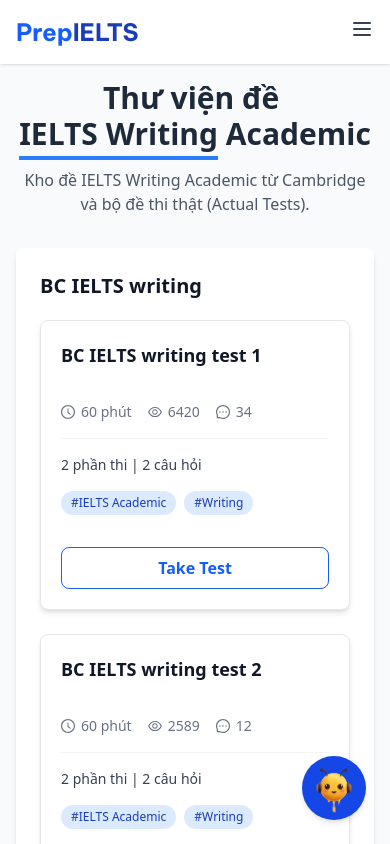
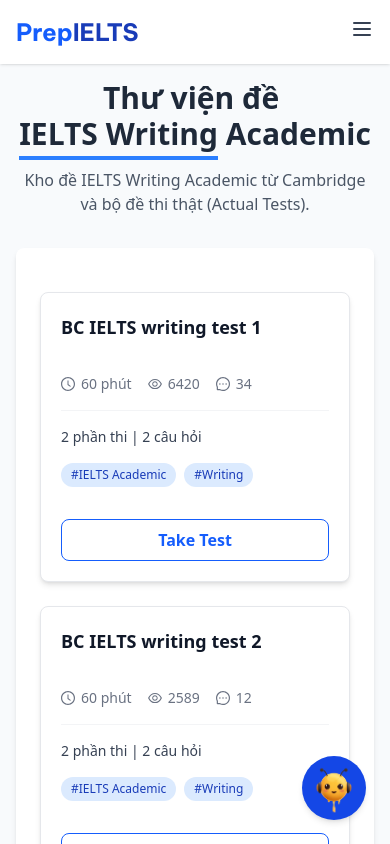
Before and after one commit to binhminh108/FE-ATI, a React (Vite) app: page /writing in a window 390 px wide. Shown: the top 844 px of the page. Built offline with nearby package versions, Linux system fonts and the light colour scheme.

Commit message:
Lupacachi

```diff
--- a/src/components/List/IeltsListWriting.jsx
+++ b/src/components/List/IeltsListWriting.jsx
@@ -1,25 +1,21 @@
 import React, { useState } from "react";
 import { Link, useNavigate } from "react-router-dom";
-// --- THAY ĐỔI: Import thêm icons mới ---
 import {
   ClockCircleOutlined,
-  EyeOutlined, // Icon mới
-  MessageOutlined, // Icon mới
+  EyeOutlined,
+  MessageOutlined,
 } from "@ant-design/icons";
 
-// --- THAY ĐỔI: Cập nhật cấu trúc dữ liệu để khớp với UI mới ---
+// --- DỮ LIỆU ĐÃ CẬP NHẬT (16 BÀI CHIA THÀNH 2 SECTION) ---
 const testSectionsData = [
   {
-    title: "BC IELTS writing", // Đổi tên section
     tests: [
       {
         id: "c15_t1",
         title: "BC IELTS writing test 1",
         taskType: 1,
-        promptText:
-          "The chart below shows the percentage of the population in four Asian countries living in cities from 1970 to 2020, with projections for 2030 and 2040.",
-        promptImage: "https://i.imgur.com/g0P21G5.png",
-        // --- Dữ liệu mới ---
+        promptText: "The chart below shows...",
+        promptImage: "https://i.imgur.com/v11mG9k.png", // Link ảnh mới
         duration: "60 phút",
         views: 6420,
         comments: 34,
@@ -30,10 +26,8 @@
         id: "c15_t2",
         title: "BC IELTS writing test 2",
         taskType: 2,
-        promptText:
-          "Some people say that advertising is extremely successful at persuading us to buy things. Other people think that advertising is so common that we no longer pay attention to it. Discuss both these views and give your own opinion.",
+        promptText: "Some people say that advertising...",
         promptImage: null,
-        // --- Dữ liệu mới ---
         duration: "60 phút",
         views: 2589,
         comments: 12,
@@ -43,10 +37,9 @@
       {
         id: "c15_t3",
         title: "BC IELTS writing test 3",
-        taskType: 1, // Giả lập data
+        taskType: 1,
         promptText: "Some other task 1 prompt.",
-        promptImage: "https://i.imgur.com/g0P21G5.png",
-        // --- Dữ liệu mới ---
+        promptImage: "https://i.imgur.com/v11mG9k.png",
         duration: "60 phút",
         views: 2352,
         comments: 12,
@@ -56,10 +49,9 @@
       {
         id: "c15_t4",
         title: "BC IELTS writing test 4",
-        taskType: 2, // Giả lập data
+        taskType: 2,
         promptText: "Some other task 2 prompt.",
         promptImage: null,
-        // --- Dữ liệu mới ---
         duration: "60 phút",
         views: 2289,
         comments: 3,
@@ -69,10 +61,9 @@
       {
         id: "c14_t1",
         title: "BC IELTS writing test 5",
-        taskType: 1, // Giả lập data
+        taskType: 1,
         promptText: "C14 Task 1 prompt.",
-        promptImage: "https://i.imgur.com/g0P21G5.png",
-        // --- Dữ liệu mới ---
+        promptImage: "https://i.imgur.com/v11mG9k.png",
         duration: "60 phút",
         views: 1338,
         comments: 1,
@@ -82,10 +73,9 @@
       {
         id: "c14_t2",
         title: "BC IELTS writing test 6",
-        taskType: 2, // Giả lập data
+        taskType: 2,
         promptText: "C14 Task 2 prompt.",
         promptImage: null,
-        // --- Dữ liệu mới ---
         duration: "60 phút",
         views: 1284,
         comments: 1,
@@ -95,10 +85,9 @@
       {
         id: "c14_t3",
         title: "BC IELTS writing test 7",
-        taskType: 1, // Giả lập data
+        taskType: 1,
         promptText: "C14 Task 3 prompt.",
-        promptImage: "https://i.imgur.com/g0P21G5.png",
-        // --- Dữ liệu mới ---
+        promptImage: "https://i.imgur.com/v11mG9k.png",
         duration: "60 phút",
         views: 1167,
         comments: 2,
@@ -108,10 +97,9 @@
       {
         id: "c14_t4",
         title: "BC IELTS writing test 8",
-        taskType: 2, // Giả lập data
+        taskType: 2,
         promptText: "C14 Task 4 prompt.",
         promptImage: null,
-        // --- Dữ liệu mới ---
         duration: "60 phút",
         views: 1245,
         comments: 3,
@@ -120,21 +108,116 @@
       },
     ],
   },
-  // ... (Các section khác)
+  {
+    tests: [
+      {
+        id: "c16_t1",
+        title: "BC IELTS writing test 9",
+        taskType: 1,
+        promptText: "Prompt for test 9",
+        promptImage: "https://i.imgur.com/v11mG9k.png",
+        duration: "60 phút",
+        views: 1500,
+        comments: 10,
+        description: "2 phần thi | 2 câu hỏi",
+        tags: ["IELTS Academic", "Writing"],
+      },
+      {
+        id: "c16_t2",
+        title: "BC IELTS writing test 10",
+        taskType: 2,
+        promptText: "Prompt for test 10",
+        promptImage: null,
+        duration: "60 phút",
+        views: 1450,
+        comments: 8,
+        description: "2 phần thi | 2 câu hỏi",
+        tags: ["IELTS Academic", "Writing"],
+      },
+      {
+        id: "c16_t3",
+        title: "BC IELTS writing test 11",
+        taskType: 1,
+        promptText: "Prompt for test 11",
+        promptImage: "https://i.imgur.com/v11mG9k.png",
+        duration: "60 phút",
+        views: 1300,
+        comments: 7,
+        description: "2 phần thi | 2 câu hỏi",
+        tags: ["IELTS Academic", "Writing"],
+      },
+      {
+        id: "c16_t4",
+        title: "BC IELTS writing test 12",
+        taskType: 2,
+        promptText: "Prompt for test 12",
+        promptImage: null,
+        duration: "60 phút",
+        views: 1200,
+        comments: 5,
+        description: "2 phần thi | 2 câu hỏi",
+        tags: ["IELTS Academic", "Writing"],
+      },
+      {
+        id: "c17_t1",
+        title: "BC IELTS writing test 13",
+        taskType: 1,
+        promptText: "Prompt for test 13",
+        promptImage: "https://i.imgur.com/v11mG9k.png",
+        duration: "60 phút",
+        views: 1100,
+        comments: 15,
+        description: "2 phần thi | 2 câu hỏi",
+        tags: ["IELTS Academic", "Writing"],
+      },
+      {
+        id: "c17_t2",
+        title: "BC IELTS writing test 14",
+        taskType: 2,
+        promptText: "Prompt for test 14",
+        promptImage: null,
+        duration: "60 phút",
+        views: 1050,
+        comments: 9,
+        description: "2 phần thi | 2 câu hỏi",
+        tags: ["IELTS Academic", "Writing"],
+      },
+      {
+        id: "c17_t3",
+        title: "BC IELTS writing test 15",
+        taskType: 1,
+        promptText: "Prompt for test 15",
+        promptImage: "https://i.imgur.com/v11mG9k.png",
+        duration: "60 phút",
+        views: 900,
+        comments: 11,
+        description: "2 phần thi | 2 câu hỏi",
+        tags: ["IELTS Academic", "Writing"],
+      },
+      {
+        id: "c17_t4",
+        title: "BC IELTS writing test 16",
+        taskType: 2,
+        promptText: "Prompt for test 16",
+        promptImage: null,
+        duration: "60 phút",
+        views: 850,
+        comments: 6,
+        description: "2 phần thi | 2 câu hỏi",
+        tags: ["IELTS Academic", "Writing"],
+      },
+    ],
+  },
 ];
 
-// --- THAY ĐỔI: Component Card Đề thi (Giao diện mới) ---
+// --- Component Card Đề thi (ĐÃ THÊM 'cursor-pointer') ---
 const TestCard = ({ test, onTakeTest }) => {
-  const hasData = !!test.taskType; // Kiểm tra xem có dữ liệu test không
-
+  const hasData = !!test.taskType;
   return (
     <div className="bg-white border border-gray-200 rounded-lg shadow-md p-5 flex flex-col h-full space-y-4 transition-shadow hover:shadow-lg">
-      {/* Tiêu đề */}
       <h3 className="text-lg font-bold text-gray-900 min-h-[2.8rem] line-clamp-2">
         {test.title}
       </h3>
-
-      {/* Thông tin meta (views, comments...) */}
       <div className="flex items-center text-gray-500 text-sm space-x-4 border-b border-gray-100 pb-4">
         <span className="flex items-center gap-1.5" title="Thời gian">
           <ClockCircleOutlined />
@@ -149,11 +232,7 @@
           {test.comments}
         </span>
       </div>
-
-      {/* Mô tả (phần thi, câu hỏi) */}
       <div className="text-sm text-gray-700">{test.description}</div>
-
-      {/* Tags */}
       <div className="flex flex-wrap gap-2">
         {test.tags.map((tag) => (
           <span
@@ -164,12 +243,10 @@
           </span>
         ))}
       </div>
-
-      {/* Nút Chi tiết (đẩy xuống dưới cùng) */}
       <div className="flex-grow"></div>
       <button
         onClick={() => onTakeTest(test)}
-        className="w-full bg-white hover:bg-gray-50 text-blue-600 font-semibold py-2 px-4 rounded-lg border border-blue-600 transition duration-200 disabled:opacity-50 disabled:cursor-not-allowed disabled:border-gray-300 disabled:text-gray-400 disabled:bg-gray-50"
+        className="w-full bg-white hover:bg-gray-50 text-blue-600 font-semibold py-2 px-4 rounded-lg border border-blue-600 transition duration-200 cursor-pointer disabled:opacity-50 disabled:cursor-not-allowed disabled:border-gray-300 disabled:text-gray-400 disabled:bg-gray-50"
         disabled={!hasData}
         title={
           !hasData ? "Đề bài này chưa có dữ liệu" : "Bắt đầu làm bài thi này"
@@ -181,12 +258,13 @@
   );
 };
 
-// --- THAY ĐỔI: Component Nhóm Đề thi (Bỏ viền cam) ---
+// --- SỬA LỖI 1: Component Nhóm Đề thi (Thêm lại 'title') ---
 const TestSection = ({ title, tests, onTakeTest }) => {
+  // 'title' đã được thêm lại ở đây
   return (
     <section className="bg-white rounded-lg shadow-md p-6 mb-8">
+      {/* Thêm lại H2 hiển thị tiêu đề */}
       <h2 className="text-xl font-semibold text-gray-900 mb-5">{title}</h2>
-      {/* Bỏ viền cam và padding thừa */}
       <div>
         <div className="grid grid-cols-1 sm:grid-cols-2 lg:grid-cols-4 gap-6">
           {tests.map((test) => (
@@ -198,16 +276,68 @@
   );
 };
 
-// --- Component Pagination (Giữ nguyên) ---
-const Pagination = (
-  {
-    /* ... props ... */
+// --- SỬA LỖI 2: Component Pagination (Code đầy đủ) ---
+const Pagination = ({
+  currentPage,
+  setCurrentPage,
+  totalSections,
+  sectionsPerPage,
+}) => {
+  const totalPages = Math.ceil(totalSections / sectionsPerPage);
+
+  if (totalPages <= 1) {
+    return null;
   }
-) => {
-  // ... (Code giữ nguyên)
+
+  const pageNumbers = [...Array(totalPages).keys()].map((n) => n + 1);
+
+  const handlePrev = () => {
+    setCurrentPage((prev) => Math.max(prev - 1, 1));
+  };
+
+  const handleNext = () => {
+    setCurrentPage((prev) => Math.min(prev + 1, totalPages));
+  };
+
+  const baseBtnClass =
+    "w-10 h-10 sm:w-auto sm:px-4 sm:py-2 rounded-lg border font-semibold transition-colors duration-200 flex items-center justify-center focus:outline-none focus:ring-2 focus:ring-blue-300";
+  const activeBtnClass = "bg-blue-600 border-blue-600 text-white";
+  const defaultBtnClass =
+    "bg-white border-gray-300 text-gray-700 hover:bg-gray-50";
+  const disabledBtnClass =
+    "bg-gray-100 border-gray-200 text-gray-400 cursor-not-allowed";
+
   return (
     <nav className="flex justify-center items-center gap-2 mt-8">
-      {/* ... (Code giữ nguyên) */}
+      <button
+        onClick={handlePrev}
+        disabled={currentPage === 1}
+        className={`${baseBtnClass} ${
+          currentPage === 1 ? disabledBtnClass : defaultBtnClass
+        }`}
+      >
+        Prev
+      </button>
+      {pageNumbers.map((number) => (
+        <button
+          key={number}
+          onClick={() => setCurrentPage(number)}
+          className={`${baseBtnClass} ${
+            currentPage === number ? activeBtnClass : defaultBtnClass
+          }`}
+        >
+          {number}
+        </button>
+      ))}
+      <button
+        onClick={handleNext}
+        disabled={currentPage === totalPages}
+        className={`${baseBtnClass} ${
+          currentPage === totalPages ? disabledBtnClass : defaultBtnClass
+        }`}
+      >
+        Next
+      </button>
     </nav>
   );
 };
@@ -215,7 +345,9 @@
 // --- Component chính của trang ---
 function IeltsListWriting() {
   const [currentPage, setCurrentPage] = useState(1);
-  const [sectionsPerPage] = useState(4);
+  // --- THAY ĐỔI: Đặt 'sectionsPerPage' = 1 ---
+  // Để mỗi trang chỉ hiển thị 1 section (tức 8 bài)
+  const [sectionsPerPage] = useState(1);
   const navigate = useNavigate();
 
   // Logic tính toán các section (Giữ nguyên)
@@ -226,14 +358,12 @@
     indexOfLastSection
   );
 
-  // Hàm xử lý khi nhấn Take Test (GiMũ nguyên)
-  // Nút "Chi tiết" sẽ gọi hàm này
+  // Hàm xử lý khi nhấn Take Test (Giữ nguyên)
   const handleTakeTest = (testData) => {
     if (!testData || !testData.taskType) {
       console.warn("Test data không hợp lệ hoặc không có taskType.");
       return;
     }
-    // Route điều hướng vẫn giữ nguyên
     navigate("/ai-assessment", { state: { lockedPrompt: testData } });
   };
 
@@ -256,6 +386,7 @@
         </header>
 
         <main>
+          {/* 'section.title' sẽ được truyền vào 'TestSection' */}
           {currentSections.map((section) => (
             <TestSection
               key={section.title}
@@ -266,7 +397,7 @@
           ))}
         </main>
 
-        {/* Pagination (Giữ nguyên) */}
+        {/* Pagination (Đã sửa) */}
         <Pagination
           sectionsPerPage={sectionsPerPage}
           totalSections={testSectionsData.length}
```
